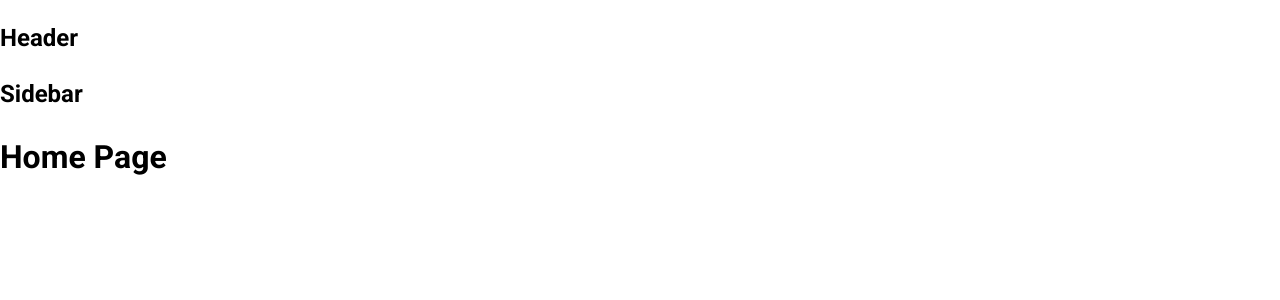
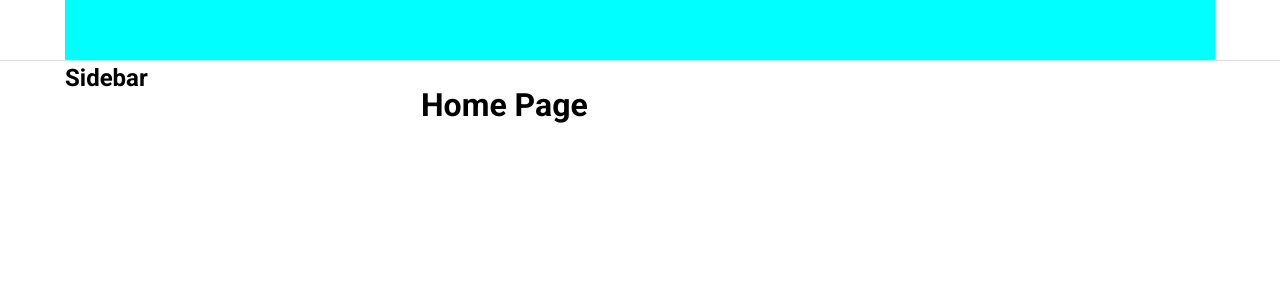
Before and after one commit to kharina21/tiktok-ui-clone, a React (Create React App) app: page / in a window 1280 px wide. Shown: the top 300 px of the page. Built offline with nearby package versions, Linux system fonts and the light colour scheme.

Commit message:
design UI

```diff
--- a/package.json
+++ b/package.json
@@ -27,12 +27,14 @@
     ]
   },
   "dependencies": {
+    "classnames": "^2.5.1",
     "cra-template": "1.2.0",
     "normalize.css": "^8.0.1",
     "react": "^18.0.0",
     "react-dom": "^18.0.0",
     "react-router-dom": "^7.1.5",
     "react-scripts": "5.0.1",
+    "sass-loader": "^16.0.4",
     "web-vitals": "^4.2.4"
   },
   "devDependencies": {
--- a/src/components/GlobalStyle/GlobalStyle.scss
+++ b/src/components/GlobalStyle/GlobalStyle.scss
@@ -3,8 +3,12 @@
 
 :root {
     --primary: #ff3b5c;
+    --default-layout-header-height: 60px;
+    --default-layout-width: 1150px;
 }
 * {
+    margin: 0;
+    padding: 0;
     box-sizing: border-box;
 }
 html {
--- /dev/null
+++ b/src/components/Layout/DefaultLayout/DefaultLayout.module.scss
@@ -0,0 +1,12 @@
+.wrapper {
+    display: flex;
+    align-items: center;
+    flex-direction: column;
+}
+.container {
+    display: flex;
+    width: var(--default-layout-width);
+}
+.content {
+    flex: 1;
+}
--- a/src/components/Layout/DefaultLayout/index.js
+++ b/src/components/Layout/DefaultLayout/index.js
@@ -1,13 +1,16 @@
 import Header from "~/components/Layout/components/Header";
 import Sidebar from "~/components/Layout/components/Sidebar";
+import styles from "./DefaultLayout.module.scss";
+import classNames from "classnames/bind";
 
 function DefaultLayout({ children }) {
+    const cx = classNames.bind(styles);
     return (
-        <div>
+        <div className={cx("wrapper")}>
             <Header />
-            <div className="container">
+            <div className={cx("container")}>
                 <Sidebar />
-                <div className="content">{children}</div>
+                <div className={cx("content")}>{children}</div>
             </div>
         </div>
     );
--- /dev/null
+++ b/src/components/Layout/components/Header/Header.module.scss
@@ -0,0 +1,12 @@
+.wrapper {
+    width: 100%;
+    height: var(--default-layout-header-height);
+    box-shadow: 0px 1px 1px rgb(0 0 0 /12%);
+    display: flex;
+    justify-content: center;
+}
+.inner {
+    width: var(--default-layout-width);
+    height: 100%;
+    background-color: aqua;
+}
--- a/src/components/Layout/components/Header/index.js
+++ b/src/components/Layout/components/Header/index.js
@@ -1,5 +1,13 @@
+import styles from "./Header.module.scss";
+import classNames from "classnames/bind";
+
+const cx = classNames.bind(styles);
 function Header() {
-    return <h2>Header</h2>;
+    return (
+        <header className={cx("wrapper")}>
+            <div className={cx("inner")}></div>
+        </header>
+    );
 }
 
 export default Header;
--- /dev/null
+++ b/src/components/Layout/components/Sidebar/Sidebar.module.scss
@@ -0,0 +1,3 @@
+.wrapper {
+    width: 356px;
+}
--- a/src/components/Layout/components/Sidebar/index.js
+++ b/src/components/Layout/components/Sidebar/index.js
@@ -1,5 +1,12 @@
+import styles from "./Sidebar.module.scss";
+import classNames from "classnames/bind";
 function Sidebar() {
-    return <h2>Sidebar</h2>;
+    const cx = classNames.bind(styles);
+    return (
+        <aside className={cx("wrapper")}>
+            <h2>Sidebar</h2>
+        </aside>
+    );
 }
 
 export default Sidebar;
```
Also changed, not shown: npm_install_note.txt, 1 other file (tests, documents, lock files or other folders).
